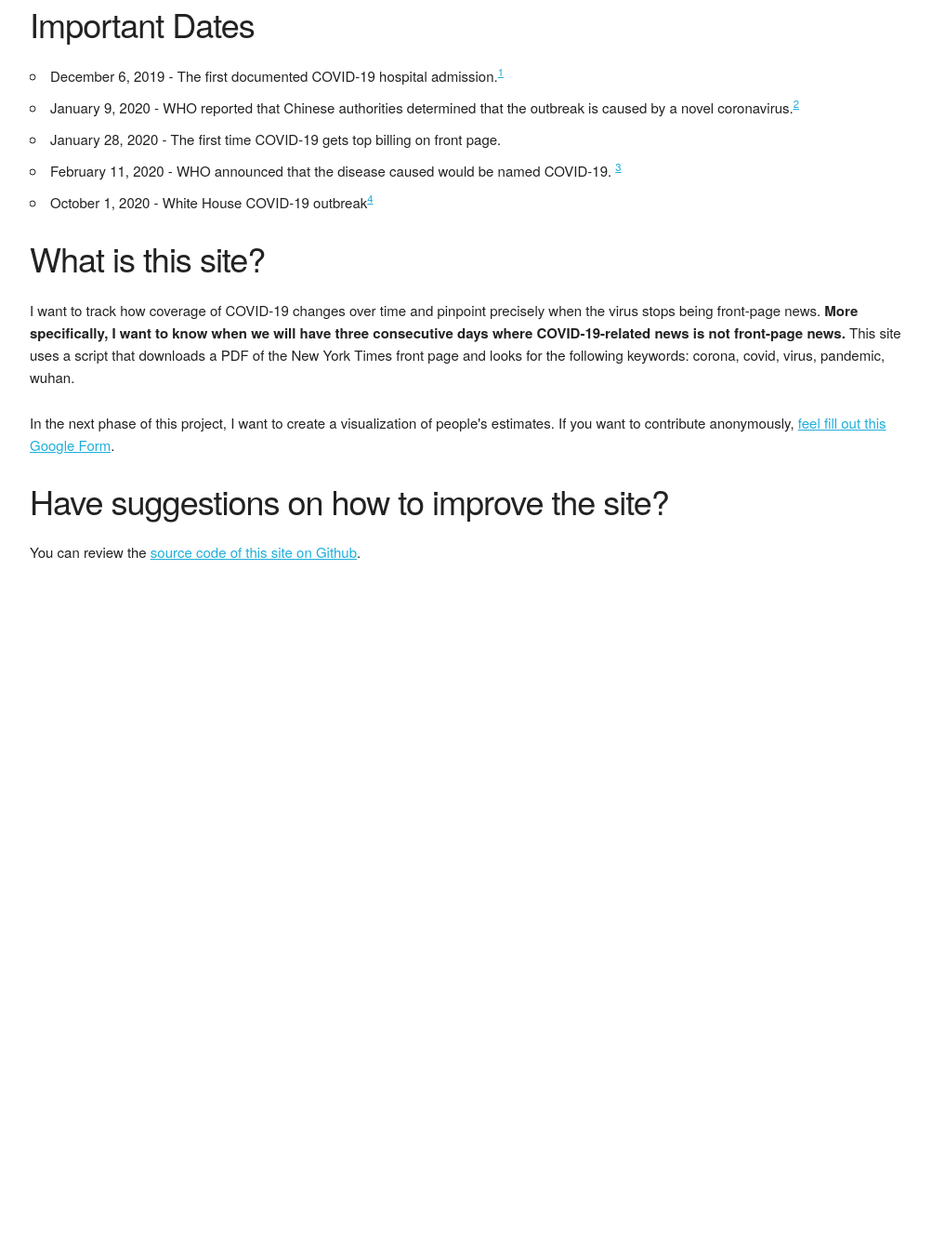
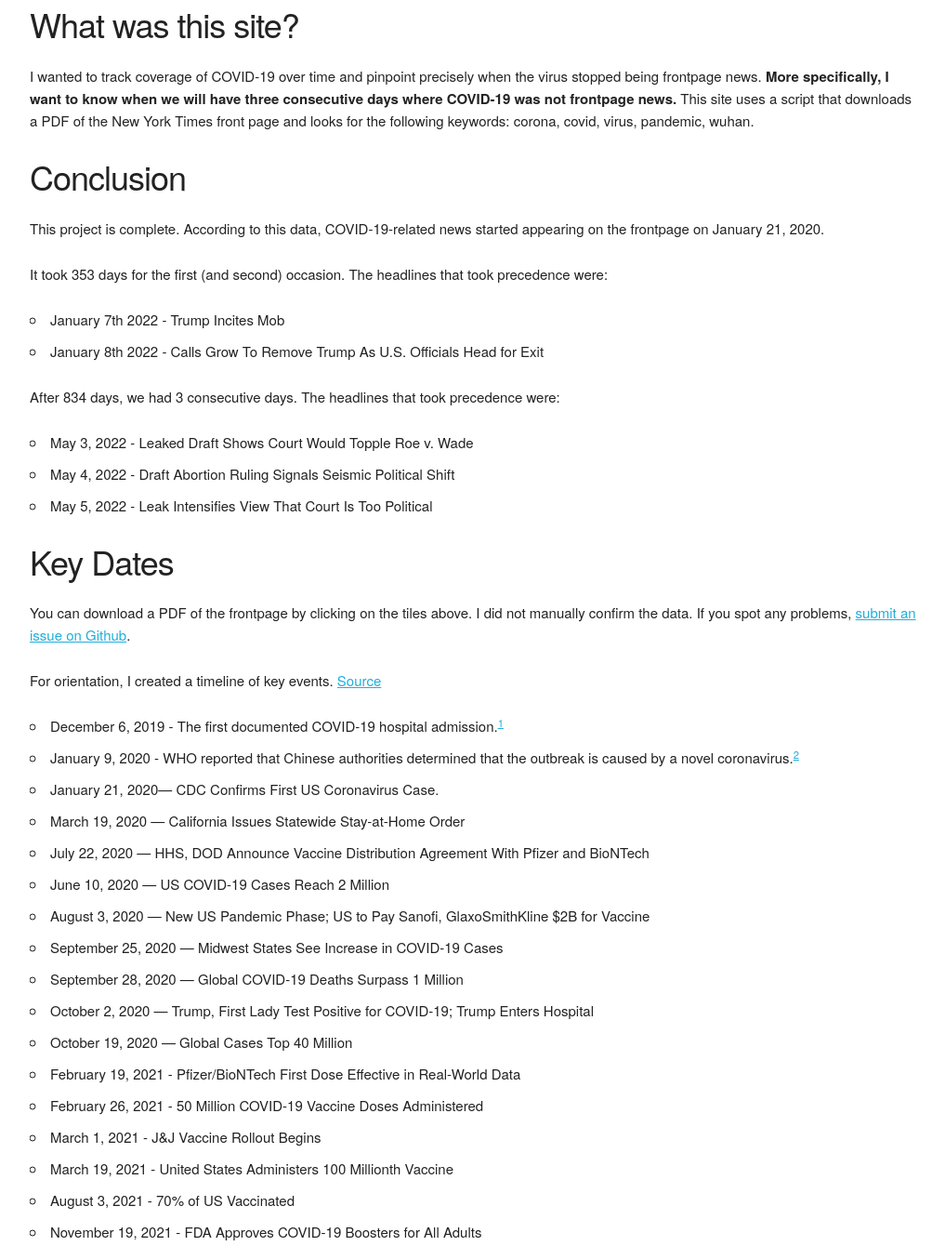
Before and after one commit to eddietejeda/nytimes-covid-frontpage, a plain HTML site: page index.html in a window 1280 px wide. Shown: the part 714-2054 px from the top of the page at 93% size, without its empty margins (128-1145 px from the left). Before the commit the page ends 1345 px from the top, so only its background shows below. Drawn offline with Linux system fonts and the light colour scheme; no server answers.

Commit message:
fix/lock the calendar view; update timeline

```diff
--- a/index.html
+++ b/index.html
@@ -81,26 +81,65 @@
       </div>
 
       <div class="row">
-        <h3>Important Dates</h3>
+
+
+        <h3>What was this site?</h3>
+        <p>
+          I wanted to track coverage of COVID-19 over time and pinpoint precisely when the virus
+          stopped being frontpage news. <b>More specifically, I want to know when we will have three consecutive days
+          where COVID-19 was not frontpage news.</b> This site uses a script that downloads a PDF of
+          the New York Times front page and looks for the following keywords: corona, covid, virus, pandemic, wuhan.
+        </p>
+
+
+        <h3>Conclusion</h3>
+        <p>This project is complete.  According to this data, COVID-19-related news started appearing on the frontpage on January 21, 2020.<p>
+        <p>It took 353 days for the first (and second) occasion. The headlines that took precedence were:<br>
+
+          <ul>
+            <li> January 7th 2022 - Trump Incites Mob</li>
+            <li> January 8th 2022 - Calls Grow To Remove Trump As U.S. Officials Head for Exit</li>
+          </ul>
+        </p>
+
+        <p>After 834 days, we had 3 consecutive days. The headlines that took precedence were:<br>
+
+          <ul>
+            <li> May 3, 2022 - Leaked Draft Shows Court Would Topple Roe v. Wade<br>
+            <li> May 4, 2022 - Draft Abortion Ruling Signals Seismic Political Shift<br>
+            <li> May 5, 2022 - Leak Intensifies View That Court Is Too Political<br>
+          </ul>
+
+
+        </p>
+
+
+        <h3>Key Dates</h3>
+
+        <p>You can download a PDF of the frontpage by clicking on the tiles above. I did not manually confirm the data. If you spot any problems, <a href="https://github.com/eddietejeda/nytimes-covid-frontpage">submit an issue on Github</a>.</p>
+
+        <p>For orientation, I created a timeline of key events. <a href="https://archive.ph/Enrp7">Source</a></p>
+
         <ul>
           <li>December 6, 2019 - The first documented COVID-19 hospital admission.<sup><a href="https://en.wikipedia.org/wiki/Timeline_of_the_COVID-19_pandemic">1</a></sup></li>
           <li>January 9, 2020 - WHO reported that Chinese authorities determined that the outbreak is caused by a novel coronavirus.<sup><a href="https://www.who.int/news-room/detail/29-06-2020-covidtimeline">2</a></sup></li>
-          <li>January 28, 2020 - The first time COVID-19 gets top billing on front page.</li>
-          <li>February 11, 2020 - WHO announced that the disease caused would be named COVID-19. <sup><a href="https://www.who.int/news-room/detail/29-06-2020-covidtimeline">3</a></sup></li>
-          <li>October 1, 2020 - White House COVID-19 outbreak<sup><a href="https://en.wikipedia.org/wiki/White_House_COVID-19_outbreak">4</a></sup></li>
-
+          <li>January 21, 2020— CDC Confirms First US Coronavirus Case.</li>
+          <li>March 19, 2020 — California Issues Statewide Stay-at-Home Order</li>
+          <li>July 22, 2020 — HHS, DOD Announce Vaccine Distribution Agreement With Pfizer and BioNTech</li>
+          <li>June 10, 2020 — US COVID-19 Cases Reach 2 Million</li>
+          <li>August 3, 2020 — New US Pandemic Phase; US to Pay Sanofi, GlaxoSmithKline $2B for Vaccine</li>
+          <li>September 25, 2020 — Midwest States See Increase in COVID-19 Cases</li>
+          <li>September 28, 2020 — Global COVID-19 Deaths Surpass 1 Million</li>
+          <li>October 2, 2020 — Trump, First Lady Test Positive for COVID-19; Trump Enters Hospital</li>
+          <li>October 19, 2020 — Global Cases Top 40 Million</li>
+          <li>February 19, 2021 - Pfizer/BioNTech First Dose Effective in Real-World Data</li>
+          <li>February 26, 2021 - 50 Million COVID-19 Vaccine Doses Administered</li>
+          <li>March 1, 2021 - J&amp;J Vaccine Rollout Begins</li>
+          <li>March 19, 2021 - United States Administers 100 Millionth Vaccine</li>
+          <li>August 3, 2021 - 70% of US Vaccinated</li>
+          <li>November 19, 2021 - FDA Approves COVID-19 Boosters for All Adults</li>
         </ul>
 
-
-        <h3>What is this site?</h3>
-        <p>I want to track how coverage of COVID-19 changes over time and pinpoint precisely when the virus stops being front-page news. <b>More specifically, I want to know when we will have three consecutive days where COVID-19-related news is not front-page news.</b> This site uses a script that downloads a PDF of the New York Times front page and looks for the following keywords: corona, covid, virus, pandemic, wuhan. </p>
-
-        <p>
-          In the next phase of this project, I want to create a visualization of people's estimates. If you want to contribute anonymously, <a href="https://forms.gle/kakbbTMQWrS63jFN9">feel fill out this Google Form</a>.
-        </p>
-
-        <h3>Have suggestions on how to improve the site?</h3>
-        <p>You can review the <a href="https://github.com/eddietejeda/nytimes-covid-frontpage">source code of this site on Github</a>.</p>
 
 
 
@@ -123,7 +162,7 @@
   	domain: "month",
   	subDomainTextFormat: "%d",
   	data: `${baseurl}/results.json`,
-  	start: new Date().setDate(0),
+  	start: new Date("January 1, 2022 01:15:00"),
   	cellSize: 25,
   	tooltip: true,
   	range: 7,
```
